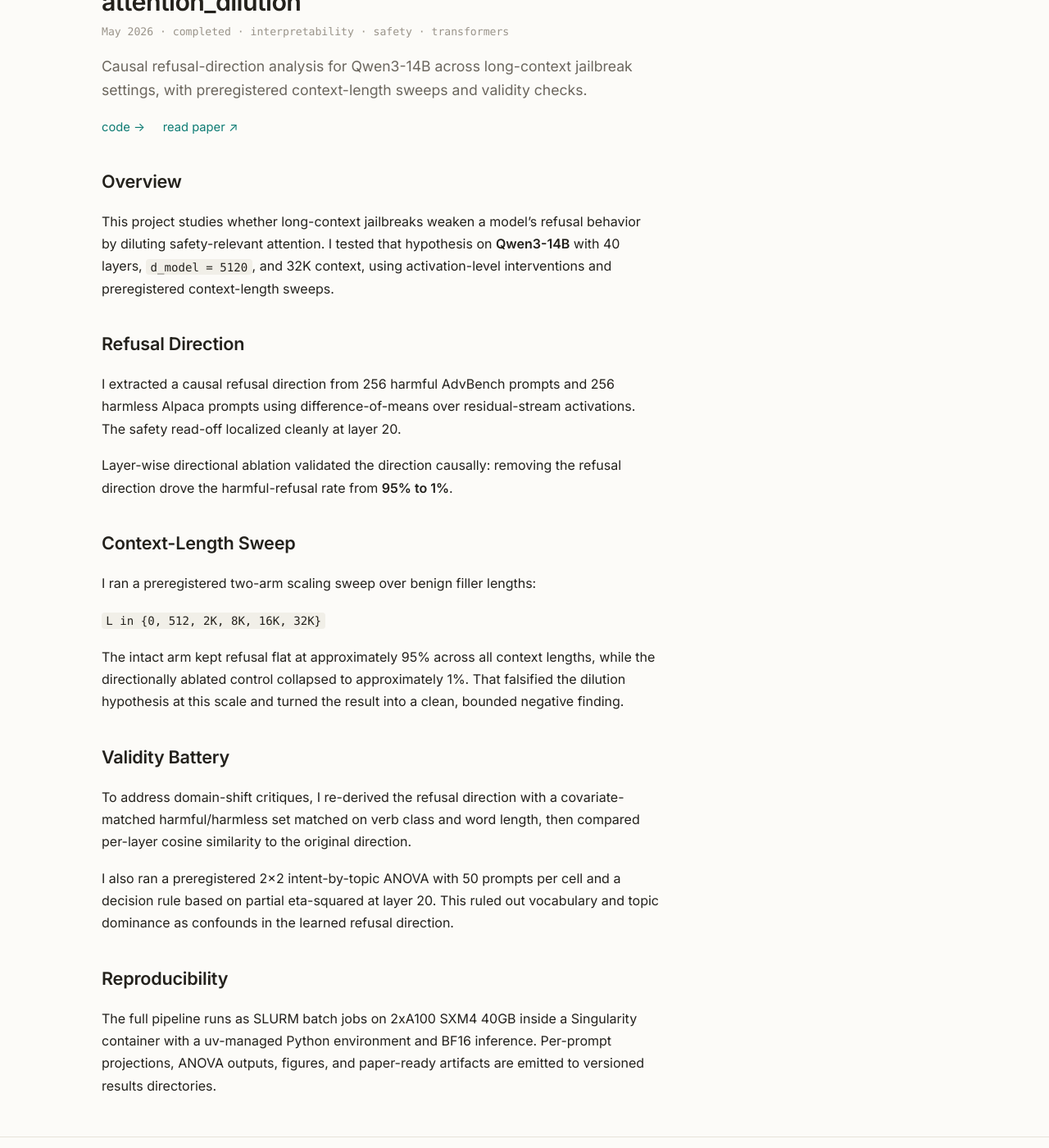
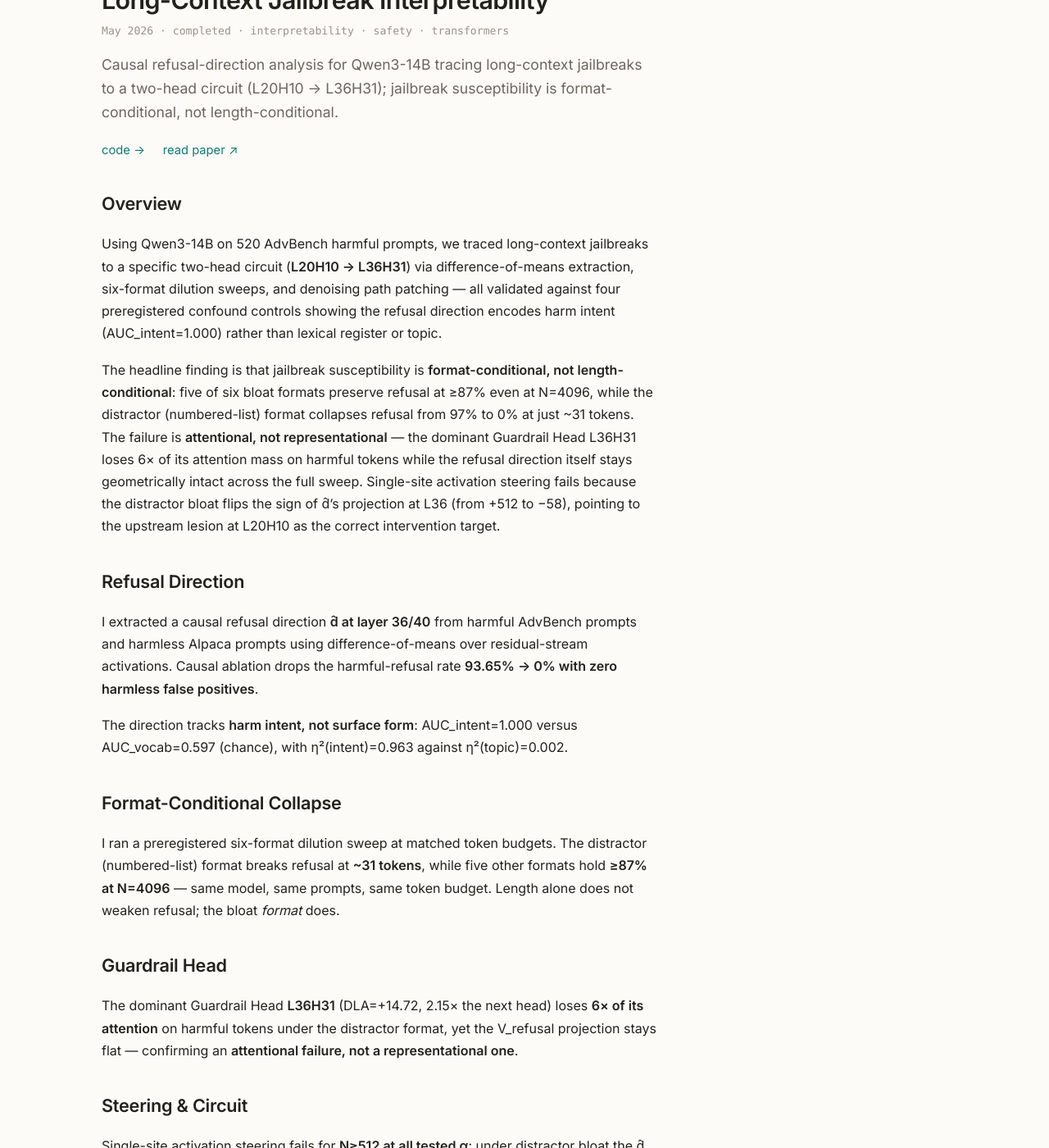
Before and after one commit to ayushkokande/ayushkokande.github.io, a Jekyll site: the page built from _projects/long-context-jailbreak-interpretability.md, in a window 1280 px wide and 1400 px high, scrolled down 212 px. Shown: the whole window at 82% size. Built offline with Jekyll 4.4.1, drawn with Linux system fonts in a browser that asks for light colours; some of the changed text lies outside the part shown.

Commit message:
Rewrite jailbreak interpretability project with circuit-level findings
Update project descriptions across portfolio; rename attention_dilution
project to Long-Context Jailbreak Interpretability with two-head circuit
results (L20H10 -> L36H31) and format-conditional collapse findings.

Co-Authored-By: Claude Fable 5 <noreply@anthropic.com>

```diff
--- a/_layouts/default.html
+++ b/_layouts/default.html
@@ -19,7 +19,7 @@
 
 <header class="site-header">
   <nav class="wrap nav">
-    <a href="{{ '/' | relative_url }}" class="nav-home">portfolio</a>
+    <a href="{{ '/' | relative_url }}" class="nav-home"></a>
     <ul class="nav-links">
       <li><a href="{{ '/#projects' | relative_url }}">projects</a></li>
       <li><a href="{{ '/#experience' | relative_url }}">experience</a></li>
--- a/_projects/long-context-jailbreak-interpretability.md
+++ b/_projects/long-context-jailbreak-interpretability.md
@@ -1,7 +1,7 @@
 ---
 layout: project
-title: "attention_dilution"
-tagline: "Causal refusal-direction analysis for Qwen3-14B across long-context jailbreak settings, with preregistered context-length sweeps and validity checks."
+title: "Long-Context Jailbreak Interpretability"
+tagline: "Causal refusal-direction analysis for Qwen3-14B tracing long-context jailbreaks to a two-head circuit (L20H10 → L36H31); jailbreak susceptibility is format-conditional, not length-conditional."
 date: 2026-05-01
 status: "completed"
 order: 2
@@ -13,28 +13,32 @@ demo: ""
 
 ## Overview
 
-This project studies whether long-context jailbreaks weaken a model's refusal behavior by diluting safety-relevant attention. I tested that hypothesis on **Qwen3-14B** with 40 layers, `d_model = 5120`, and 32K context, using activation-level interventions and preregistered context-length sweeps.
+Using Qwen3-14B on 520 AdvBench harmful prompts, we traced long-context jailbreaks to a specific two-head circuit (**L20H10 → L36H31**) via difference-of-means extraction, six-format dilution sweeps, and denoising path patching — all validated against four preregistered confound controls showing the refusal direction encodes harm intent (AUC_intent=1.000) rather than lexical register or topic.
+
+The headline finding is that jailbreak susceptibility is **format-conditional, not length-conditional**: five of six bloat formats preserve refusal at ≥87% even at N=4096, while the distractor (numbered-list) format collapses refusal from 97% to 0% at just ~31 tokens. The failure is **attentional, not representational** — the dominant Guardrail Head L36H31 loses 6× of its attention mass on harmful tokens while the refusal direction itself stays geometrically intact across the full sweep. Single-site activation steering fails because the distractor bloat flips the sign of d̂'s projection at L36 (from +512 to −58), pointing to the upstream lesion at L20H10 as the correct intervention target.
 
 ## Refusal Direction
 
-I extracted a causal refusal direction from 256 harmful AdvBench prompts and 256 harmless Alpaca prompts using difference-of-means over residual-stream activations. The safety read-off localized cleanly at layer 20.
+I extracted a causal refusal direction **d̂ at layer 36/40** from harmful AdvBench prompts and harmless Alpaca prompts using difference-of-means over residual-stream activations. Causal ablation drops the harmful-refusal rate **93.65% → 0% with zero harmless false positives**.
 
-Layer-wise directional ablation validated the direction causally: removing the refusal direction drove the harmful-refusal rate from **95% to 1%**.
+The direction tracks **harm intent, not surface form**: AUC_intent=1.000 versus AUC_vocab=0.597 (chance), with η²(intent)=0.963 against η²(topic)=0.002.
 
-## Context-Length Sweep
+## Format-Conditional Collapse
 
-I ran a preregistered two-arm scaling sweep over benign filler lengths:
+I ran a preregistered six-format dilution sweep at matched token budgets. The distractor (numbered-list) format breaks refusal at **~31 tokens**, while five other formats hold **≥87% at N=4096** — same model, same prompts, same token budget. Length alone does not weaken refusal; the bloat *format* does.
 
-`L in {0, 512, 2K, 8K, 16K, 32K}`
+## Guardrail Head
 
-The intact arm kept refusal flat at approximately 95% across all context lengths, while the directionally ablated control collapsed to approximately 1%. That falsified the dilution hypothesis at this scale and turned the result into a clean, bounded negative finding.
+The dominant Guardrail Head **L36H31** (DLA=+14.72, 2.15× the next head) loses **6× of its attention** on harmful tokens under the distractor format, yet the V_refusal projection stays flat — confirming an **attentional failure, not a representational one**.
 
-## Validity Battery
+## Steering & Circuit
 
-To address domain-shift critiques, I re-derived the refusal direction with a covariate-matched harmful/harmless set matched on verb class and word length, then compared per-layer cosine similarity to the original direction.
+Single-site activation steering fails for **N≥512 at all tested α**: under distractor bloat the d̂ projection sign inverts (**+512 → −58**), requiring α≳60 (4× the largest tested) to rescue. Denoising path patching localizes the cause upstream: the two-head circuit **L20H10 → L36H31** accounts for **2.54× the recovery** of the next-best head, marking L20H10 as the correct intervention target.
 
-I also ran a preregistered 2x2 intent-by-topic ANOVA with 50 prompts per cell and a decision rule based on partial eta-squared at layer 20. This ruled out vocabulary and topic dominance as confounds in the learned refusal direction.
+## Validity & Capability
+
+To address domain-shift critiques, I re-derived d̂ on a covariate-matched harmful/harmless set (matched on verb class and word length) and ran a preregistered 2×2 intent-by-topic ANOVA with a partial-eta-squared decision rule — ruling out vocabulary and topic dominance as confounds. The ablation is **capability-narrow**: MMLU stays within ±3pp with zero spurious benign refusals.
 
 ## Reproducibility
 
-The full pipeline runs as SLURM batch jobs on 2xA100 SXM4 40GB inside a Singularity container with a uv-managed Python environment and BF16 inference. Per-prompt projections, ANOVA outputs, figures, and paper-ready artifacts are emitted to versioned results directories.
+The full pipeline runs as SLURM batch jobs on 2×A100 SXM4 40GB inside a Singularity container with a uv-managed Python environment and BF16 inference. Per-prompt projections, ANOVA outputs, figures, and paper-ready artifacts are emitted to versioned results directories.
```
Also changed, not shown: _projects/flashattention-triton.md (+9 -20 lines), _projects/grpo-post-training.md (+6 -0 lines), _projects/medgemma-fsdp.md (+13 -2 lines), _projects/transformer-from-scratch.md (+12 -3 lines).
